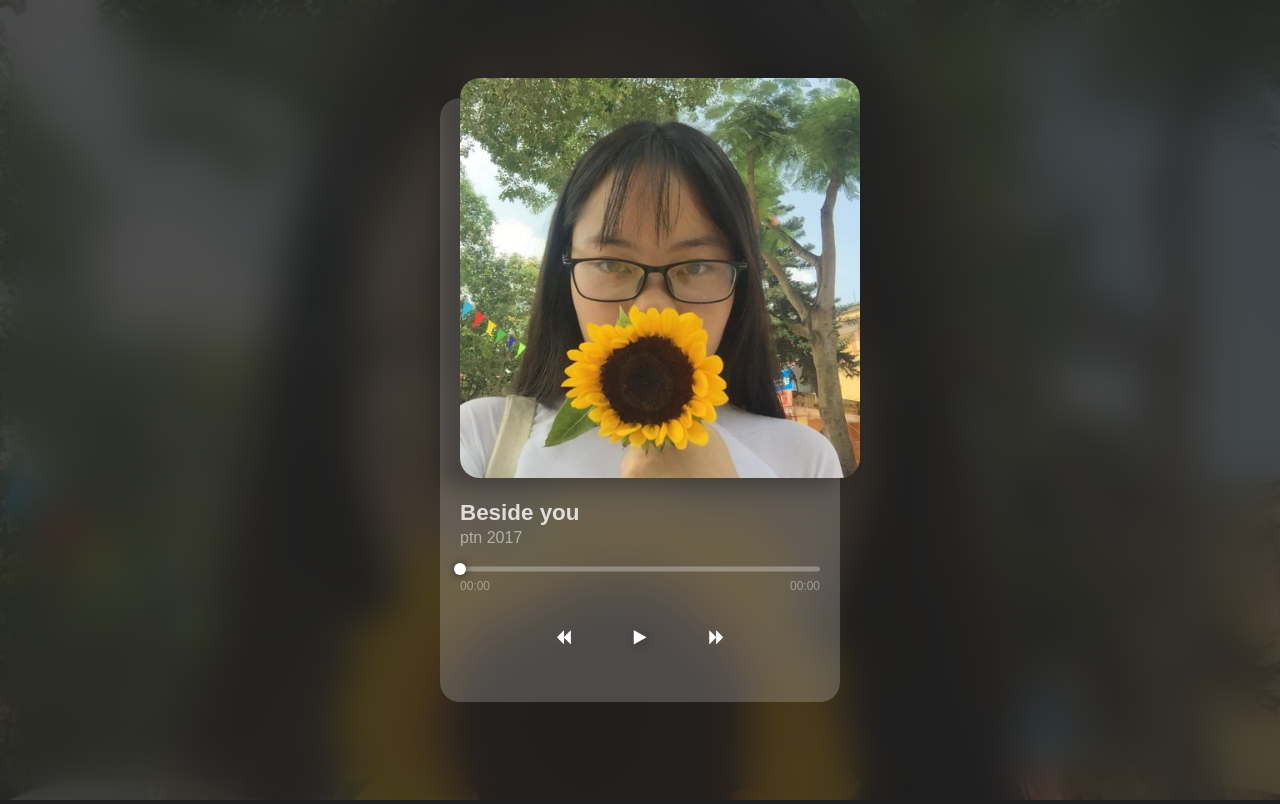
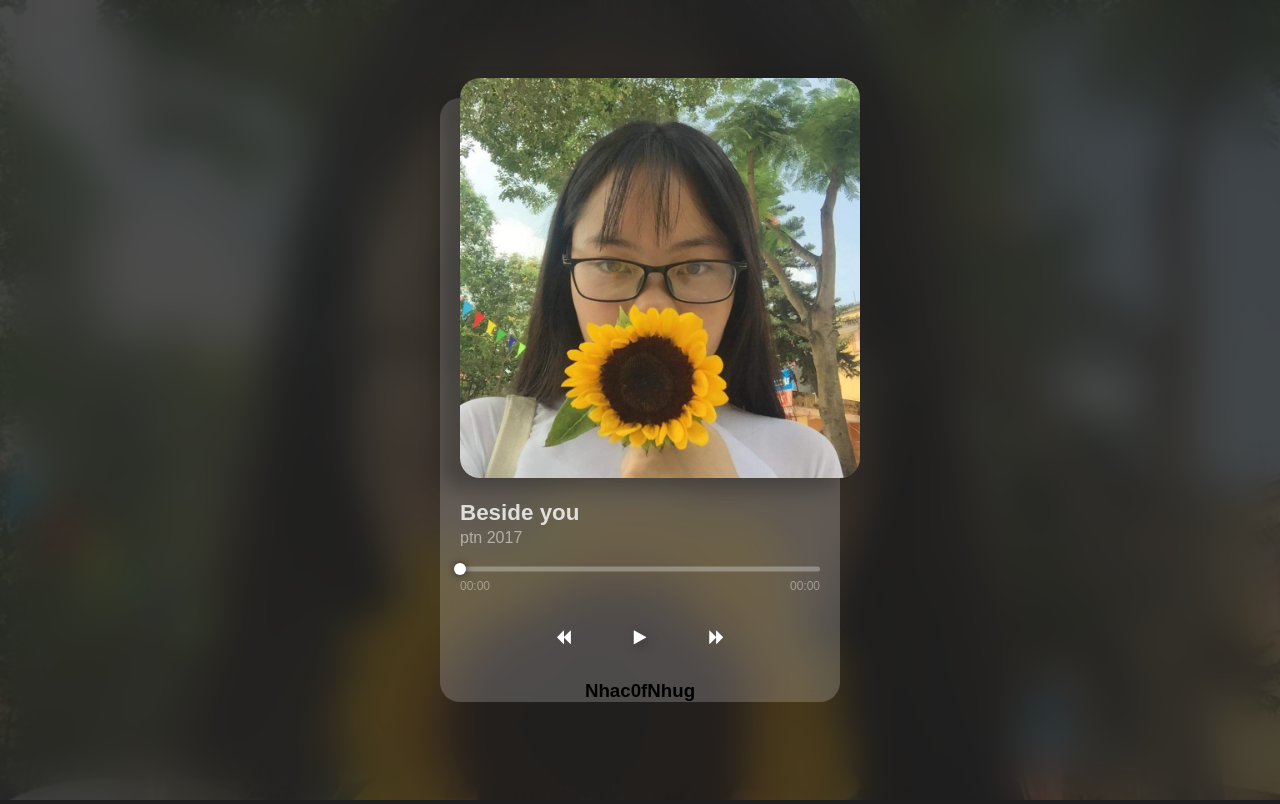
Before and after one commit to achin62/nhg, a plain HTML site: page index.html in a window 1280 px wide. Drawn offline with Linux system fonts and the light colour scheme.

Commit message:
Update index.html

```diff
--- a/index.html
+++ b/index.html
@@ -17,6 +17,8 @@
                 src="./images/ptn3.jpg" alt="">
         </div>
         <div class="music-card__wrapper">
+            <h3 style="position: absolute; z-index: 99; left: 50%; bottom: 0;transform: translateX(-50%);
+            ">Nhac0fNhug</h3>
             <div class="music-card">
                 <div class="music-card__content">
                     <img class="music-image" src="./images/ptn3.jpg"
```
